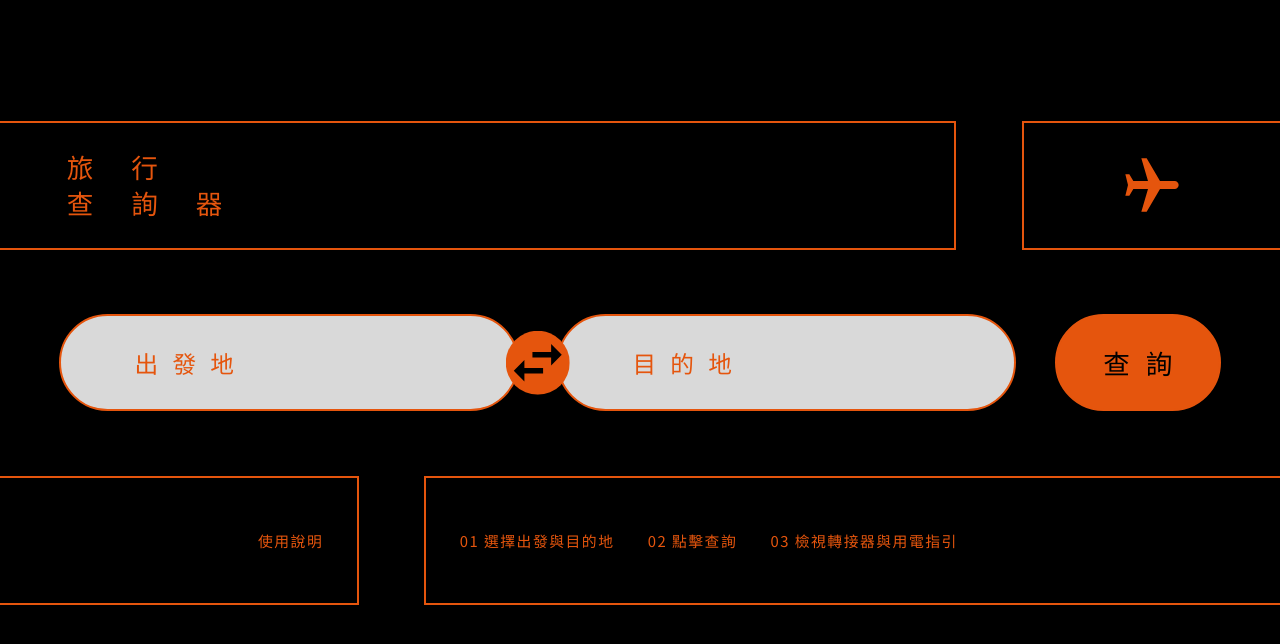
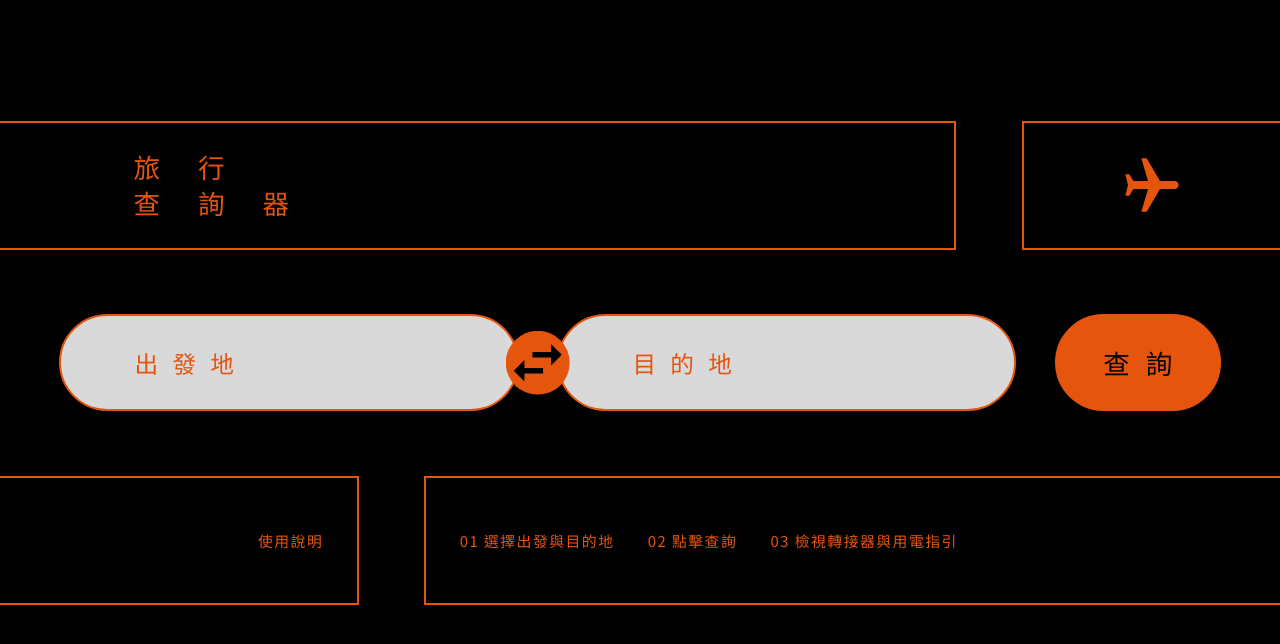
Before and after one commit to frog07131-beep/frog07131-beep.github.io, a plain HTML site: page travel.html in a window 1280 px wide. Shown: the part 102-746 px from the top of the page. Drawn offline with Linux system fonts and the light colour scheme.

Commit message:
Number10-1123
修正旅行查詢器標題距離

```diff
--- a/css/travel.css
+++ b/css/travel.css
@@ -166,7 +166,7 @@ body {
   border-left: none;
   display: flex;
   align-items: center;
-  padding-left: var(--space-90-w);
+  padding-left: 10.42vw; /* 180 / 1728 (原 90w + 兩次右移共 90w) */
   padding-top: var(--space-45-h);
   padding-bottom: var(--space-45-h);
 }
```
